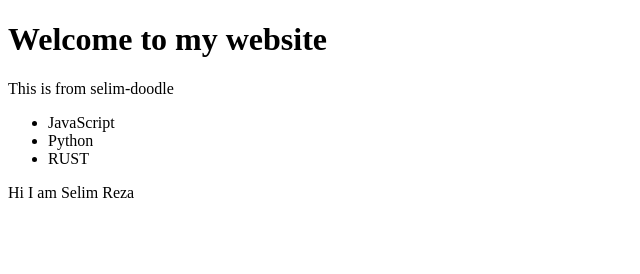
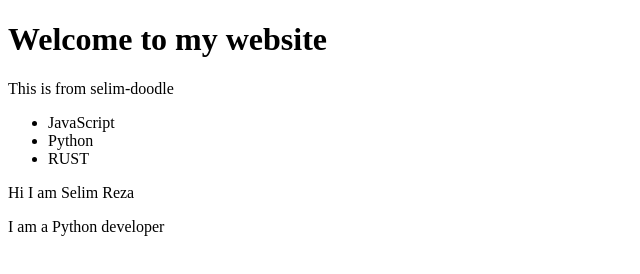
Before and after one commit to selim-reza007/git-team-pratice, a plain HTML site: page index.html in a window 1280 px wide. Shown: the whole page, without its empty margins (0-640 px from the left). Drawn offline with Linux system fonts and the light colour scheme.

Commit message:
Add pragraph
- pragraph about my occupation

```diff
--- a/index.html
+++ b/index.html
@@ -14,5 +14,6 @@
         <li>RUST</li>
     </ul>
     <p>Hi I am Selim Reza</p>
+    <p>I am a Python developer</p>
 </body>
 </html>
```
